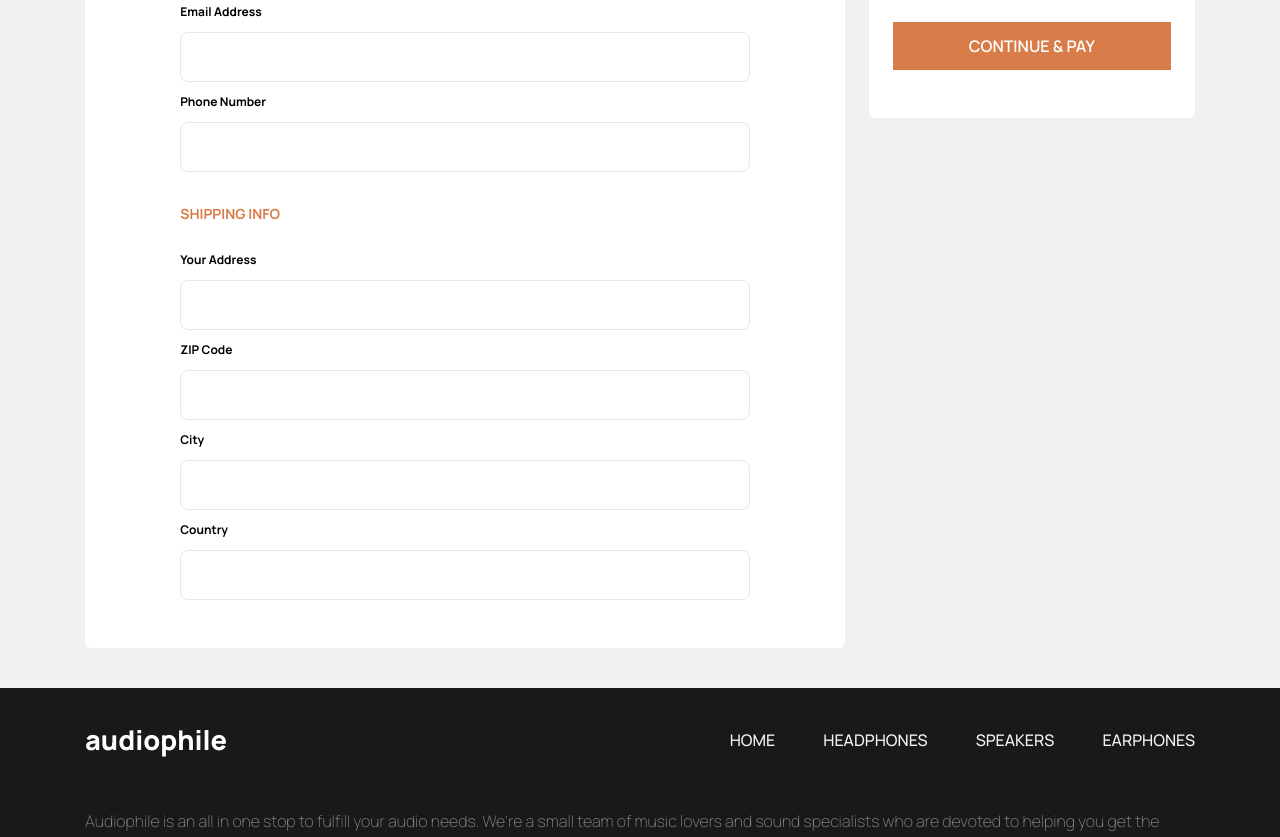
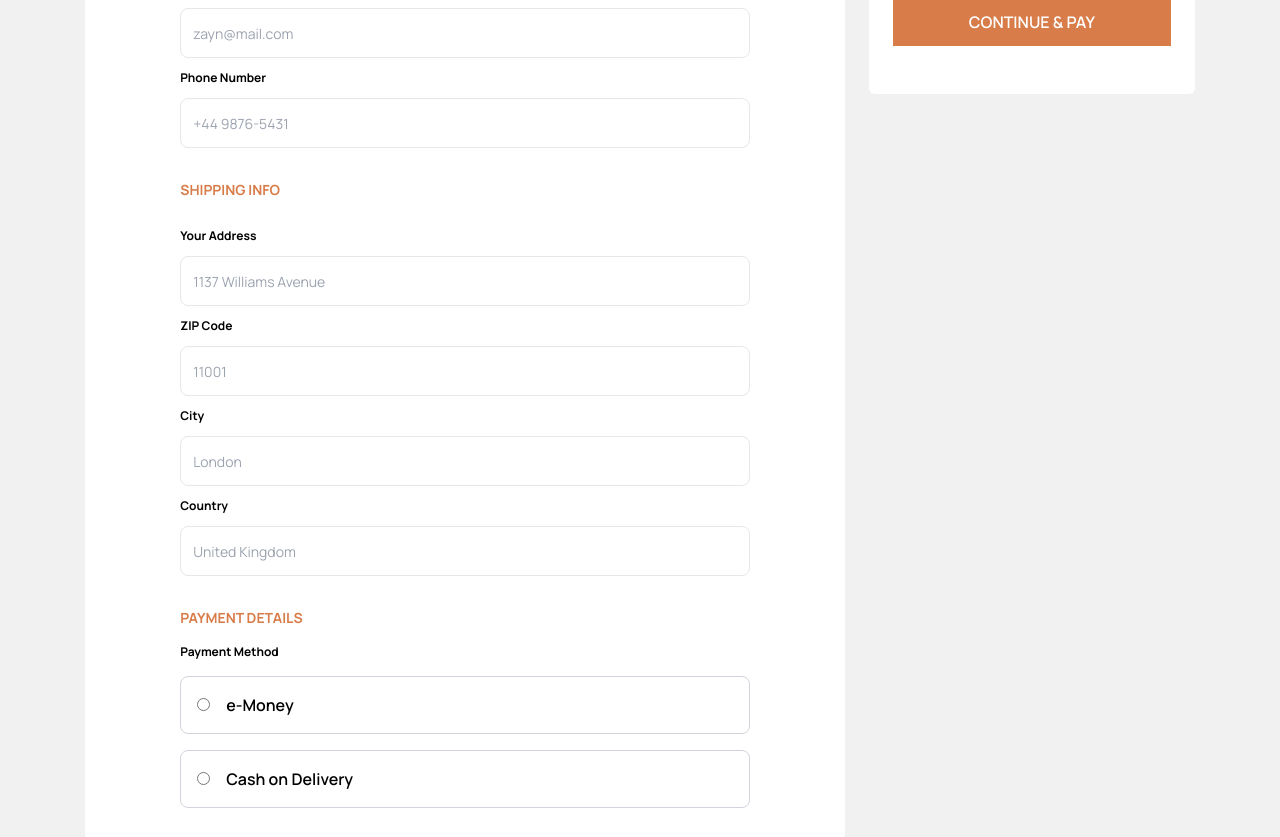
Before and after one commit to krish-98/audiophile, a React (Create React App) app: page /checkout in a window 1280 px wide. Shown: the part 400-1237 px from the top of the page. Built offline with nearby package versions, Linux system fonts and the light colour scheme.

Commit message:
form validation and checkout modal added

```diff
--- a/src/App.js
+++ b/src/App.js
@@ -11,10 +11,13 @@ import Checkout from "./pages/checkout/Checkout"
 import { useEffect } from "react"
 import { useDispatch, useSelector } from "react-redux"
 import { cartTotal } from "./features/cartSlice/cartSlice"
+import CheckoutModal from "./components/CheckoutModal"
 
 function App() {
   const dispatch = useDispatch()
   const cart = useSelector((state) => state.cart)
+  const { checkout } = useSelector((state) => state.global)
+
   useEffect(() => {
     dispatch(cartTotal())
   }, [cart])
@@ -32,6 +35,7 @@ function App() {
         <Route path="earphones/:slug" element={<Product />} />
         <Route path="checkout" element={<Checkout />} />
       </Routes>
+      {checkout && <CheckoutModal />}
       <Footer />
     </>
   )
--- a/src/app/store.js
+++ b/src/app/store.js
@@ -1,9 +1,14 @@
 import { configureStore } from "@reduxjs/toolkit"
 import productSliceReducer from "../features/productSlice/productSlice"
 import cartSliceReducer from "../features/cartSlice/cartSlice"
+import globalSliceReducer from "../features/globalSlice/globalSlice"
 
 const store = configureStore({
-  reducer: { products: productSliceReducer, cart: cartSliceReducer },
+  reducer: {
+    products: productSliceReducer,
+    cart: cartSliceReducer,
+    global: globalSliceReducer,
+  },
 })
 
 export default store
--- /dev/null
+++ b/src/components/CheckoutModal.jsx
@@ -0,0 +1,78 @@
+import React from "react"
+import { useDispatch } from "react-redux"
+import { Link } from "react-router-dom"
+import { useSelector } from "react-redux"
+import { onCheckout } from "../features/globalSlice/globalSlice"
+import { removeCartItems } from "../features/cartSlice/cartSlice"
+
+const CheckoutModal = () => {
+  const dispatch = useDispatch()
+  const { cartItems, cartTotalAmount } = useSelector((state) => state.cart)
+
+  const handleBackToHome = () => {
+    dispatch(onCheckout(false))
+    dispatch(removeCartItems())
+  }
+
+  return (
+    <div className="fixed top-0 right-0 bottom-0 left-0 bg-slate-200 z-[1000] px-8">
+      <div className="fixed top-[50%] left-[50%] -translate-x-2/4 -translate-y-2/4 z-[1000] px-8">
+        <div className="w-96 lg:w-auto bg-white p-8 rounded-lg">
+          <div>
+            <img
+              src="/assets/images/shared/desktop/icon-check-mark.svg"
+              alt="check-mark"
+            />
+            <h1 className="text-3xl font-semibold uppercase my-4">
+              Thank you for your order
+            </h1>
+            <p className="text-pitch-black text-opacity-50 font-medium">
+              You will receive an email confirmation shortly.
+            </p>
+
+            <div className="mt-4 bg-[#f1f1f1] rounded-t-lg p-6">
+              {cartItems.length > 0 &&
+                cartItems.map((item) => (
+                  <div
+                    key={item.id}
+                    className="flex justify-between items-center my-5"
+                  >
+                    <img
+                      className="w-14 rounded-lg"
+                      src={`/assets/${item.cartImage}`}
+                      alt=""
+                    />
+                    <div className="mr-auto ml-8">
+                      <p className="font-bold">{item.shortName}</p>
+                      <p>$ {item.price}</p>
+                    </div>
+                    <p>x {item.cartQuantity}</p>
+                  </div>
+                ))}
+              {/* {cartItems.length > 1 && (
+              <button>and {cartItems.length - 1} other item(s)</button>
+            )} */}
+            </div>
+
+            <div className="bg-pitch-black p-6 rounded-b-lg">
+              <h2 className="text-gray-400 uppercase font-semibold">
+                Grand total
+              </h2>
+              <p className="text-white font-semibold">$ {cartTotalAmount}</p>
+            </div>
+          </div>
+
+          <Link
+            to="/"
+            onClick={handleBackToHome}
+            className="block text-white font-semibold bg-orange-accent w-full py-4 my-6 text-center uppercase tracking-wider hover:opacity-80 duration-300"
+          >
+            back to home
+          </Link>
+        </div>
+      </div>
+    </div>
+  )
+}
+
+export default CheckoutModal
--- /dev/null
+++ b/src/features/globalSlice/globalSlice.js
@@ -0,0 +1,18 @@
+import { createSlice } from "@reduxjs/toolkit"
+
+const initialState = {
+  checkout: false,
+}
+
+const globalSlice = createSlice({
+  name: "global",
+  initialState,
+  reducers: {
+    onCheckout: (state, action) => {
+      state.checkout = action.payload
+    },
+  },
+})
+
+export const { onCheckout } = globalSlice.actions
+export default globalSlice.reducer
--- a/src/pages/checkout/Checkout.jsx
+++ b/src/pages/checkout/Checkout.jsx
@@ -1,6 +1,7 @@
 import React, { useState } from "react"
 import { useNavigate } from "react-router-dom"
-import { useSelector } from "react-redux"
+import { useDispatch, useSelector } from "react-redux"
+import { onCheckout } from "../../features/globalSlice/globalSlice"
 
 const Checkout = () => {
   const [formData, setFormData] = useState({
@@ -11,11 +12,12 @@ const Checkout = () => {
     zipcode: "",
     city: "",
     country: "",
+    paymentMethod: "",
   })
-
   const [formErrors, setFormErrors] = useState({})
 
   const navigate = useNavigate()
+  const dispatch = useDispatch()
   const { cartItems, cartTotalAmount } = useSelector((state) => state.cart)
 
   const handleFormChange = (e) => {
@@ -27,13 +29,15 @@ const Checkout = () => {
       setFormErrors({ ...formErrors, [e.target.name]: "Field cannot be empty" })
     } else if (e.target.value.length > 0) {
       setFormErrors({ ...formErrors, [e.target.name]: "" })
-    } else if (!e.target.email.includes("@")) {
-      setFormErrors({ ...formErrors, [e.target.email]: "wrong format" })
     }
   }
 
   const handleFormSubmit = (e) => {
     e.preventDefault()
+
+    if (Object.values(formData).length) {
+      dispatch(onCheckout(true))
+    }
   }
 
   return (
@@ -45,8 +49,6 @@ const Checkout = () => {
         >
           Go Back
         </h2>
-
-        <h2 className="overflow-auto">{JSON.stringify(formData)}</h2>
 
         <form onSubmit={handleFormSubmit} className="my-4 lg:flex lg:gap-6">
           <div className="bg-white py-4 px-6 rounded-md lg:w-[70%]">
@@ -67,13 +69,14 @@ const Checkout = () => {
                 </span>
               </label>
               <input
-                className="border border-gray py-3 pl-3 rounded-lg focus:outline-orange-accent"
+                className="border border-gray py-3 pl-3 rounded-lg focus:outline-orange-accent placeholder:text-sm"
                 type="text"
                 id="name"
                 name="name"
                 value={formData.name}
                 onChange={handleFormChange}
                 onBlur={handleBlur}
+                placeholder="Zayn Malik"
                 required
               />
 
@@ -86,13 +89,14 @@ const Checkout = () => {
                 </span>
               </label>
               <input
-                className="border border-gray py-3 pl-3 rounded-lg focus:outline-orange-accent"
+                className="border border-gray py-3 pl-3 rounded-lg focus:outline-orange-accent placeholder:text-sm"
                 type="email"
                 id="email"
                 name="email"
                 value={formData.email}
                 onChange={handleFormChange}
                 onBlur={handleBlur}
+                placeholder="zayn@mail.com"
                 required
               />
 
@@ -105,13 +109,14 @@ const Checkout = () => {
                 </span>
               </label>
               <input
-                className="border border-gray py-3 pl-3 rounded-lg focus:outline-orange-accent"
+                className="border border-gray py-3 pl-3 rounded-lg focus:outline-orange-accent placeholder:text-sm"
                 type="text"
                 id="phone"
                 name="phone"
                 value={formData.phone}
                 onChange={handleFormChange}
                 onBlur={handleBlur}
+                placeholder="+44 9876-5431"
                 required
               />
             </fieldset>
@@ -131,13 +136,14 @@ const Checkout = () => {
                 </span>
               </label>
               <input
-                className="border border-gray py-3 pl-3 rounded-lg focus:outline-orange-accent"
+                className="border border-gray py-3 pl-3 rounded-lg focus:outline-orange-accent placeholder:text-sm"
                 type="text"
                 name="address"
                 id="address"
                 value={formData.address}
                 onChange={handleFormChange}
                 onBlur={handleBlur}
+                placeholder="1137 Williams Avenue"
                 required
               />
 
@@ -148,13 +154,14 @@ const Checkout = () => {
                 </span>
               </label>
               <input
-                className="border border-gray py-3 pl-3 rounded-lg focus:outline-orange-accent"
+                className="border border-gray py-3 pl-3 rounded-lg focus:outline-orange-accent placeholder:text-sm"
                 type="text"
                 name="zipcode"
                 id="zipcode"
                 value={formData.zipcode}
                 onChange={handleFormChange}
                 onBlur={handleBlur}
+                placeholder="11001"
                 required
               />
 
@@ -165,13 +172,14 @@ const Checkout = () => {
                 </span>
               </label>
               <input
-                className="border border-gray py-3 pl-3 rounded-lg focus:outline-orange-accent"
+                className="border border-gray py-3 pl-3 rounded-lg focus:outline-orange-accent placeholder:text-sm"
                 type="text"
                 name="city"
                 id="city"
                 value={formData.city}
                 onChange={handleFormChange}
                 onBlur={handleBlur}
+                placeholder="London"
                 required
               />
 
@@ -182,19 +190,20 @@ const Checkout = () => {
                 </span>
               </label>
               <input
-                className="border border-gray py-3 pl-3 rounded-lg focus:outline-orange-accent"
+                className="border border-gray py-3 pl-3 rounded-lg focus:outline-orange-accent placeholder:text-sm"
                 type="text"
                 name="country"
                 id="country"
                 value={formData.country}
                 onChange={handleFormChange}
                 onBlur={handleBlur}
+                placeholder="United Kingdom"
                 required
               />
             </fieldset>
 
             {/* Payment Details */}
-            {/* <fieldset className="md:w-[80%] mx-auto">
+            <fieldset className="md:w-[80%] mx-auto">
               <h3 className="text-orange-accent uppercase text-sm font-bold mb-4">
                 Payment Details
               </h3>
@@ -206,31 +215,48 @@ const Checkout = () => {
                   className="border border-gray-300 p-4 cursor-pointer rounded-lg"
                   htmlFor="e-money"
                 >
-                  <input type="radio" name="payment-method" id="e-money" />
+                  <input
+                    type="radio"
+                    name="paymentMethod"
+                    id="e-money"
+                    value="e-money"
+                    onChange={handleFormChange}
+                    required
+                  />
                   <span className="ml-4 font-semibold">e-Money</span>
                 </label>
+
                 <label
                   className="border border-gray-300 p-4 cursor-pointer rounded-lg"
                   htmlFor="cod"
                 >
-                  <input type="radio" name="payment-method" id="cod" />
+                  <input
+                    type="radio"
+                    name="paymentMethod"
+                    id="cod"
+                    value="cod"
+                    onChange={handleFormChange}
+                    required
+                  />
                   <span className="ml-4 font-semibold">Cash on Delivery</span>
                 </label>
               </div>
 
+              {formData.paymentMethod === "cod" && (
                 <div className="flex justify-between mt-8 mb-4 gap-6">
                   <img
                     src="/assets/images/checkout/icon-cash-on-delivery.svg"
                     alt="cash on delivery icon"
                   />
                   <p className="text-pitch-black text-opacity-75 ">
-                  The 'Cash on Delivery' option enables you to pay in cash when
-                  our delivery courier arrives at your residence. Just make sure
-                  your address is correct so that your order will not be
-                  cancelled.
+                    The 'Cash on Delivery' option enables you to pay in cash
+                    when our delivery courier arrives at your residence. Just
+                    make sure your address is correct so that your order will
+                    not be cancelled.
                   </p>
                 </div>
-            </fieldset> */}
+              )}
+            </fieldset>
           </div>
 
           <div className="my-6 bg-white py-4 px-6 rounded-md lg:w-[30%] lg:my-0 lg:self-start">
@@ -294,7 +320,10 @@ const Checkout = () => {
 
             <button
               type="submit"
-              className="my-8 w-full text-center text-white font-semibold bg-orange-accent px-6 py-3 hover:bg-orange-300 duration-300 uppercase"
+              disabled={cartTotalAmount === 0 ? true : false}
+              className={`my-8 w-full text-center text-white font-semibold bg-orange-accent px-6 py-3 hover:bg-orange-300 duration-300 uppercase ${
+                cartTotalAmount === 0 ? "cursor-not-allowed" : "cursor-pointer"
+              }`}
             >
               continue & pay
             </button>
```
Also changed, not shown: src/components/CartModal.jsx (+6 -4 lines), src/components/EmptyCart.svg. Lines whose indentation alone changed are shown as unchanged.
